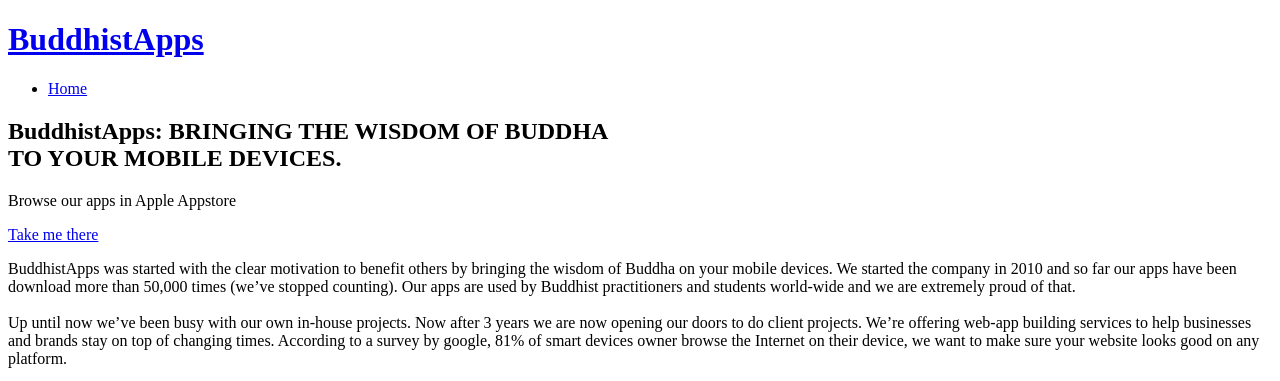
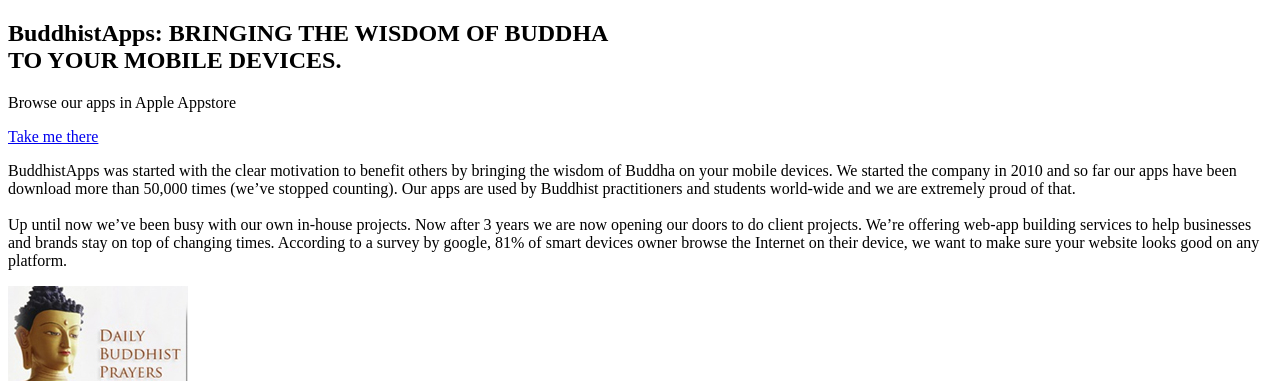
Before and after one commit to vajradog/buddhistapps, a plain HTML site: page index.html in a window 1280 px wide. Shown: the top 381 px of the page. Drawn offline with Linux system fonts and the light colour scheme; a script that the page names is missing.

Commit message:
changed header

```diff
--- a/index.html
+++ b/index.html
@@ -31,21 +31,7 @@
 				<div class="container">
 
 					<!-- Header -->
-						<header id="header">
-							<div class="inner">
 
-								<!-- Logo -->
-									<h1><a href="index.html" id="logo">BuddhistApps</a></h1>
-
-								<!-- Nav -->
-									<nav id="nav">
-										<ul>
-											<li class="current_page_item"><a href="index.html">Home</a></li>
-										</ul>
-									</nav>
-
-							</div>
-						</header>
 
 					<!-- Banner -->
 						<div id="banner">
```
